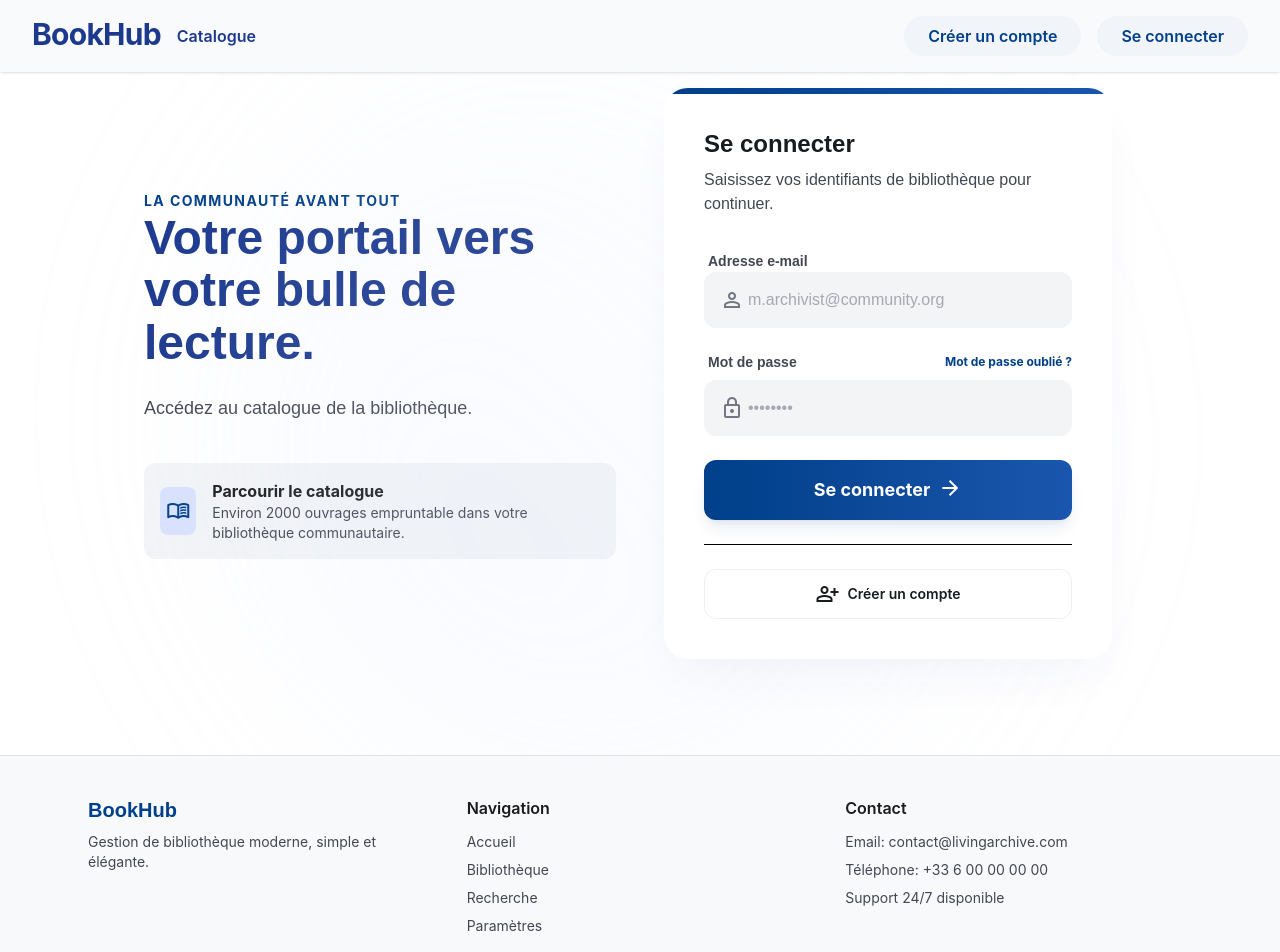
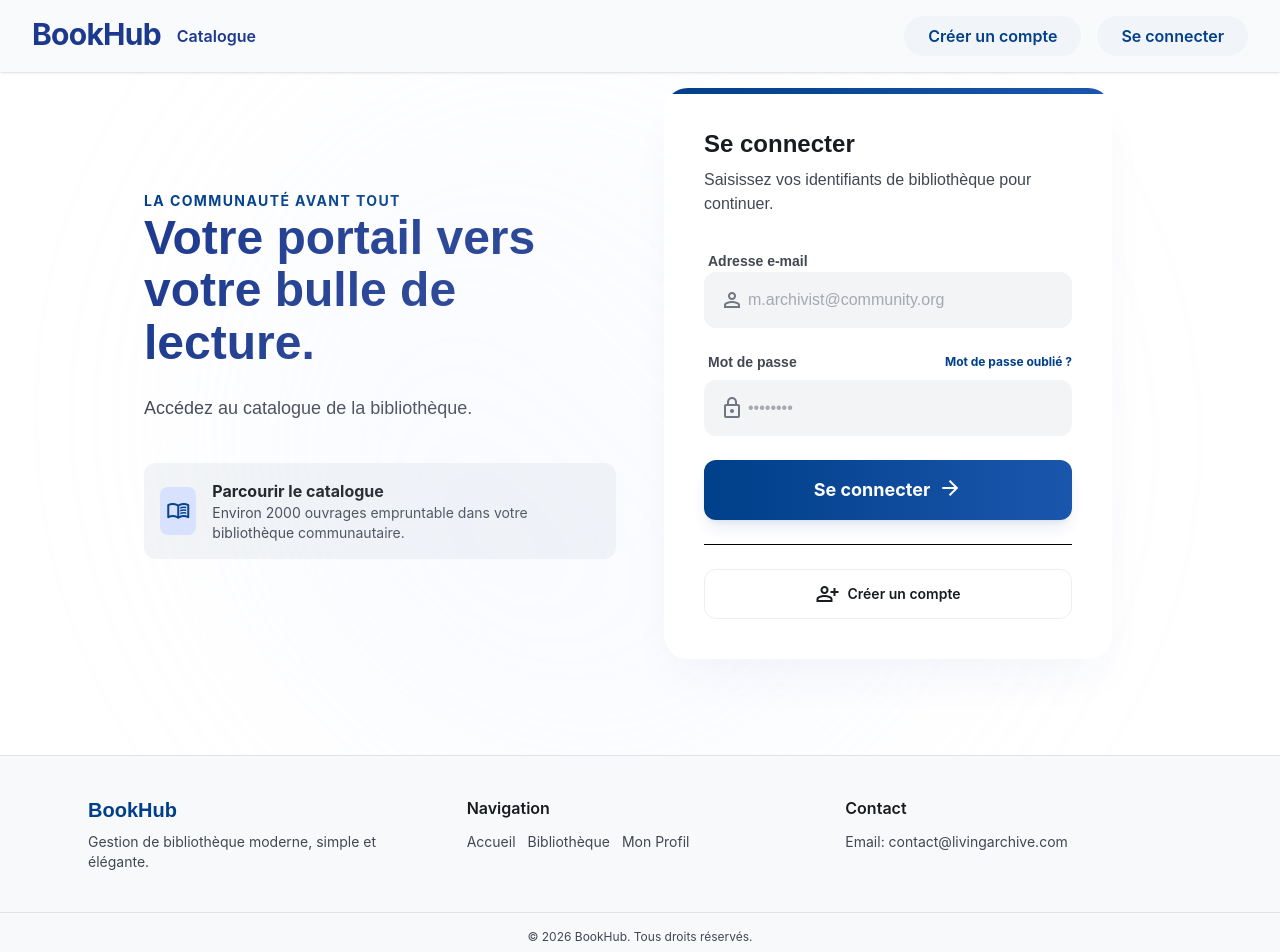
Before and after one commit to Federico2235/TP-BookHub-Front, an Angular app: page /login in a window 1280 px wide. Shown: the top 952 px of the page. Built offline with nearby package versions, Linux system fonts and the light colour scheme.

Commit message:
modif footer + liens img

```diff
--- a/src/app/features/users/pages/librarian-board/librarian-board.html
+++ b/src/app/features/users/pages/librarian-board/librarian-board.html
@@ -184,9 +184,9 @@
     <table class="w-full text-left border-collapse">
       <thead>
       <tr class="bg-surface-container text-on-surface-variant text-[11px] font-black uppercase tracking-widest">
-        <div class="flex justify-between items-center p-5">
+        <div class="flex gap-5 items-center p-5">
+          <th class="px-8 py-5">Livre</th>
           <input [formField]="searchBookForm" class="w-1/2 h-3.5 p-5 bg-gray-50 border font-medium border-gray-500 rounded-full text-lg focus:ring-2 focus:ring-primary/20 transition-all placeholder:text-on-surface-variant/60" placeholder="Rechercher par livre" type="text"/>
-          <th class="px-8 py-5">Livre</th>
         </div>
         <th class="px-8 py-5">Etat</th>
         <th class="px-8 py-5 text">Disponibilité</th>
@@ -200,9 +200,11 @@
             <td class="px-8 py-6">
               <div class="flex items-center gap-4">
                 <div class="w-12 h-16 rounded-md bg-slate-200 overflow-hidden shrink-0 shadow-sm">
-                  <img class="w-full h-full object-cover"
-                       data-alt="minimalist book cover design for 'The Silent Patient' with a cracked marble texture and bold typography"
-                       src="{{book.imgUrl}}" alt="{{book.title}} cover" />
+                  <a routerLink="/detail/{{book.id}}">
+                    <img class="w-full h-full object-cover"
+                         data-alt="minimalist book cover design for 'The Silent Patient' with a cracked marble texture and bold typography"
+                         src="{{book.imgUrl}}" alt="{{book.title}} cover" />
+                  </a>
                 </div>
                 <div>
                   <p class="font-bold text-on-surface">{{ book.title }}</p>
--- a/src/app/shared/footer/footer.html
+++ b/src/app/shared/footer/footer.html
@@ -15,11 +15,10 @@
     <!-- Links -->
     <div>
       <h3 class="font-semibold text-on-surface mb-3">Navigation</h3>
-      <ul class="space-y-2 text-sm text-on-surface-variant">
+      <ul class="flex gap-3 space-y-2 text-sm text-on-surface-variant">
         <li><a href="#" class="hover:text-primary transition">Accueil</a></li>
         <li><a href="#" class="hover:text-primary transition">Bibliothèque</a></li>
-        <li><a href="#" class="hover:text-primary transition">Recherche</a></li>
-        <li><a href="#" class="hover:text-primary transition">Paramètres</a></li>
+        <li><a routerLink="/profile" class="hover:text-primary transition">Mon Profil</a></li>
       </ul>
     </div>
 
@@ -28,8 +27,6 @@
       <h3 class="font-semibold text-on-surface mb-3">Contact</h3>
       <ul class="space-y-2 text-sm text-on-surface-variant">
         <li>Email: contact&#64;livingarchive.com</li>
-        <li>Téléphone: +33 6 00 00 00 00</li>
-        <li>Support 24/7 disponible</li>
       </ul>
     </div>
 
--- a/src/app/shared/footer/footer.ts
+++ b/src/app/shared/footer/footer.ts
@@ -1,8 +1,9 @@
 import { Component } from '@angular/core';
+import { RouterLink } from '@angular/router';
 
 @Component({
   selector: 'app-footer',
-  imports: [],
+  imports: [RouterLink],
   templateUrl: './footer.html',
   styleUrl: './footer.css',
 })
```
